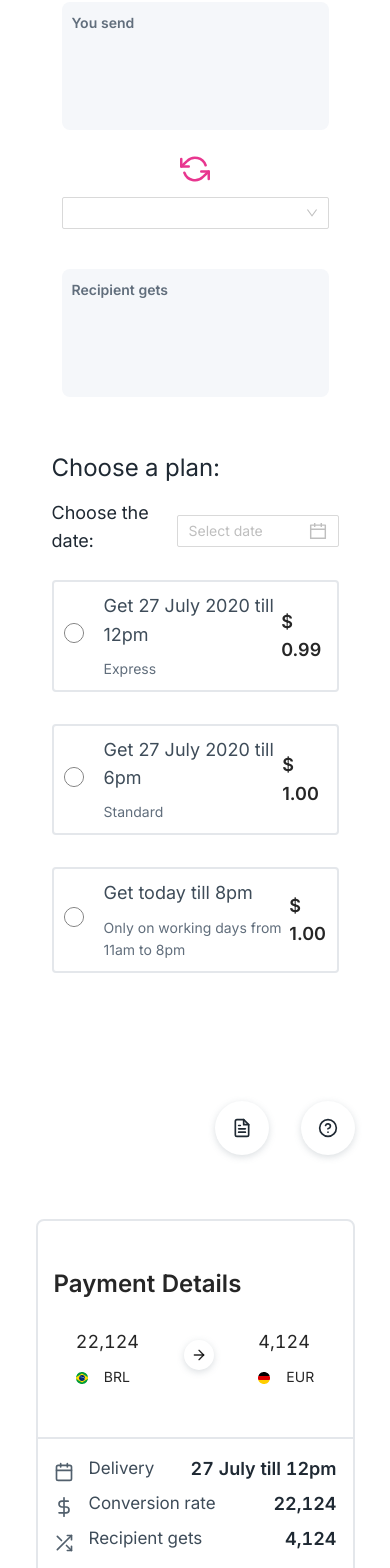
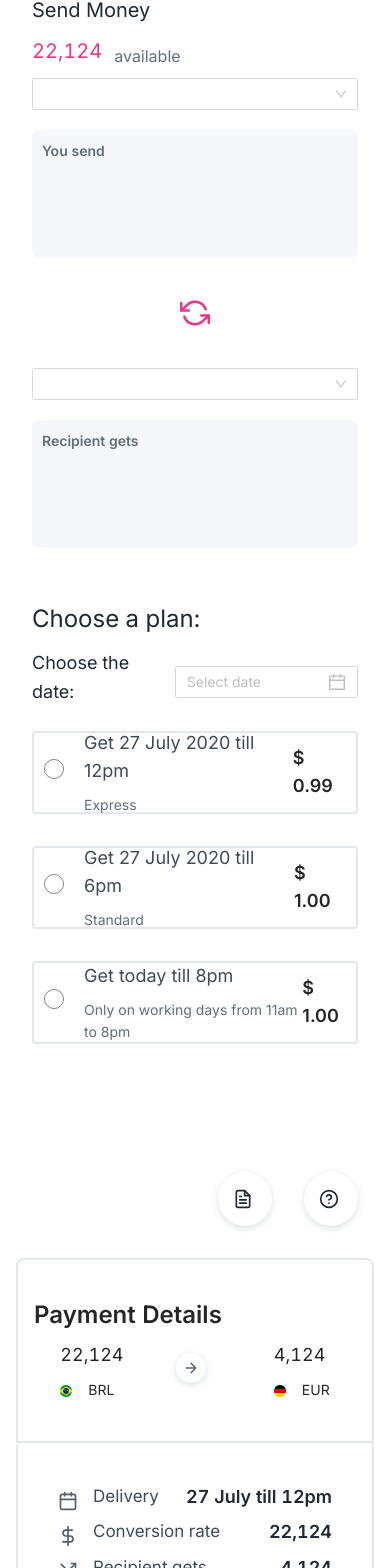
Before and after one commit to Jose-Caldas/Money-Transfer-App, a React (Create React App) app: page / in a window 390 px wide. Shown: the part 297-1865 px from the top of the page. Built offline with nearby package versions, Linux system fonts and the light colour scheme.

Commit message:
adjust responsive

```diff
--- a/src/App.js
+++ b/src/App.js
@@ -2,14 +2,14 @@ import Aside from "./components/aside";
 import Main from "./components/main/Main";
 import SideMenu from "./Menus/sideMenu";
 import GlobalStyles from "./GlobalStyles";
-import Menu from "./Menus/MenuMobile/Menu";
-import MenuTop from "./Menus/MenuTop/MenuTop";
+import Menu from "./Menus/mobileMenu/MobileMenu";
+import MenuTop from "./Menus/TopMenu/MenuTop";
 
 function App() {
   return (
     <div className="App" id="app">
       <Menu />
-      <MenuTop></MenuTop>
+      <MenuTop />
       <SideMenu />
       <Main />
       <Aside />
--- a/src/GlobalStyles.jsx
+++ b/src/GlobalStyles.jsx
@@ -19,15 +19,16 @@ export default createGlobalStyle`
 }
 
 *{
-    margin: 0;
+  margin: 0;
   padding: 0;
   box-sizing: border-box;
   font-family: 'Inter', sans-serif;
 }
 
+
 .App{
   display:flex;
-  width:90%;
+  width:100%;
   max-width:1440px;
   max-height: 1024px;
   background: #fff;
@@ -35,11 +36,20 @@ export default createGlobalStyle`
   margin:0 auto;
   flex:1 1 0;
 
+  h1{
+  margin:none;
+}
+
 
 
 }
 
 /* ==================================responsive============================ */
+
+@media(max-width:1280px){
+  padding: 3rem 1rem 0 1rem;
+  }
+
 
 @media(max-width:1024px){
 .App{
@@ -54,27 +64,23 @@ export default createGlobalStyle`
 }
 }
 
-.refresh{
-  display: flex;
-    align-items: flex-end;
-    padding-bottom:50px;
-  color:var(--pink200);
-  font-size:30px;
-}
+
 
 ul,
 li {
   list-style: none;
+  cursor:pointer;
 }
 input {
   outline: none;
+  background:none
 }
 
 button {
   border: none;
   outline: none;
   cursor: pointer;
-  /* background: none; */
+
 
 
 
--- a/src/Menus/MenuTop/styles.jsx
+++ b/src/Menus/TopMenu/styles.jsx
@@ -5,11 +5,14 @@ export const Wrapper = styled.div`
 
   visibility: hidden;
 
+  margin: 0 auto;
+
   ul {
+    background: #446677;
     width: 100%;
 
     position: fixed;
-    top: 30px;
+    top: 0;
     left: 0;
 
     z-index: 10;
@@ -17,19 +20,20 @@ export const Wrapper = styled.div`
     display: flex;
     align-items: center;
     justify-content: center;
+    color: #fff;
   }
 
   li {
     display: flex;
     flex-direction: column;
     align-items: center;
-
+    color: #fff;
     padding: 20px;
   }
 
   li h1 {
     font-size: 16px;
-    color: var(--title);
+    color: #fff;
   }
 
   @media (max-width: 1024px) {
@@ -48,5 +52,6 @@ export const Profile = styled.div`
   .info {
     display: flex;
     flex-direction: column;
+    align-items: center;
   }
 `;
--- a/src/Menus/MenuMobile/Menu.jsx
+++ b/src/Menus/mobileMenu/MobileMenu.jsx
@@ -10,7 +10,7 @@ import {
 } from "react-icons/fi";
 import { Wrapper } from "./styles";
 
-function Menu() {
+function MobileMenu() {
   return (
     <Wrapper>
       <input type="checkbox" name="" id="menu-hamburguer" />
@@ -67,4 +67,4 @@ function Menu() {
   );
 }
 
-export default Menu;
+export default MobileMenu;
--- a/src/components/aside/styles.jsx
+++ b/src/components/aside/styles.jsx
@@ -1,21 +1,16 @@
 import styled from "styled-components";
 
 export const Container = styled.div`
-  max-width: 381px;
-  @media (min-width: 1015px) {
   width: 100%;
-    padding: none;
-
-    h1 {
-      text-align: center;
-    }
-  }
+  margin: 0 auto;
+  height: 80%;
 
   background-color: #fff;
 
   header {
     display: flex;
     justify-content: flex-end;
+    padding: 0 1rem;
   }
 
   header button {
@@ -43,25 +38,32 @@ export const Container = styled.div`
     line-height: 29px;
   }
 
+  .aside-container {
+    display: grid;
+    grid-template-columns: 1fr 1fr;
+    grid-column-gap: 40px;
+    width: 100%;
+    height: 100%;
+    margin: 2rem 0;
+    /* padding: 0 1rem; */
+  }
+
   .info {
+    height: 300px;
     display: flex;
     flex-direction: column;
     justify-content: space-between;
     height: 350px;
     border: 2px solid #e4e7eb;
-    border-top: none;
+    /* border-top: none; */
     padding: 1rem;
-  }
-
-  @media (min-width: 1015px) {
-    .info {
-      padding: 40px;
-    }
+    border-radius: 4px;
   }
 
   .info-content {
     display: flex;
     justify-content: space-between;
+  }
 
   svg {
     color: #52606d;
@@ -74,7 +76,6 @@ export const Container = styled.div`
     font-size: 17px;
     color: #3e4c59;
     font-weight: 400;
-    }
   }
 
   .content {
@@ -121,13 +122,29 @@ export const Container = styled.div`
     }
   }
 
-  /* .aside-container {
-      background: yellow;
-
-      display: flex;
-      align-items: center;
-      justify-content: space-between;
-    } */
+  @media (min-width: 1015px) {
+    max-width: 400px;
+    .aside-container {
+      grid-template-columns: 1fr;
+      grid-column-gap: none;
+      margin-bottom: 0;
+    }
+    .info {
+      padding: 40px;
+      border-top: none;
+    }
+  }
+  @media (max-width: 890px) {
+    .aside-container {
+      grid-template-columns: 1fr;
+      grid-column-gap: none;
+      margin-bottom: 0;
+    }
+    .info {
+      padding: 40px;
+      border-top: none;
+    }
+  }
 `;
 
 export const Wrapper = styled.div`
@@ -140,8 +157,8 @@ export const Wrapper = styled.div`
   display: flex;
   flex-direction: column;
   justify-content: space-around;
-  height: 220px;
-  margin-top: 4rem;
+  /* height: 300px; */
+  /* margin-top: 4rem; */
   padding: 2.5rem 1rem;
   border-top-right-radius: 8px;
   border-top-left-radius: 8px;
--- a/src/components/currency/currency.jsx
+++ b/src/components/currency/currency.jsx
@@ -8,7 +8,9 @@ import { SelectContainer } from "./styled";
 import styled from "styled-components";
 
 const { Option } = Select;
-const StyledSelect = styled(Select)``;
+const StyledSelect = styled(Select)`
+  width: 100%;
+`;
 
 function Currency() {
   const [currencies] = useState(currenciesMock.currencies);
@@ -42,13 +44,11 @@ function Currency() {
             <input type="number"></input>
           </div>
         </div>
-        <div>
-          <button>
-            <FiRefreshCcw />
-          </button>
-        </div>
+        <button className="refresh">
+          <FiRefreshCcw />
+        </button>
         <div className="select">
-          <Select>
+          <StyledSelect>
             {currencies.map((currencies) => (
               <Option
                 style={{
@@ -67,7 +67,7 @@ function Currency() {
                 {currencies.label}
               </Option>
             ))}
-          </Select>
+          </StyledSelect>
           <div class="transfer-content">
             <small>Recipient gets</small>
             <input type="number"></input>
--- a/src/components/currency/styled.jsx
+++ b/src/components/currency/styled.jsx
@@ -4,16 +4,20 @@ export const CurrancyContainer = styled.div`
   display: flex;
   flex-direction: column;
   justify-content: space-between;
+  background: none;
 `;
 
 export const SelectContainer = styled.div`
+  flex: 1 1 0;
+
   .select {
+    width: 100%;
     justify-content: space-between;
     outline: none;
     border-radius: 10px;
   }
-  .select > div {
-    width: 267px;
+
+
 
     margin-bottom: 20px;
   }
@@ -35,11 +39,13 @@ export const SelectContainer = styled.div`
     display: flex;
     align-items: center;
     justify-content: space-between;
+    width: 100%;
   }
 
   .transfer-content {
     background-color: #f5f7fa;
-    max-width: 267px;
+
+    width: 100%;
     height: 128px;
     border: none;
     font-size: 30px;
@@ -49,19 +55,31 @@ export const SelectContainer = styled.div`
     border-radius: 8px;
     padding: 10px;
     margin-top: 20px;
+
   }
 
-  .transfer button {
-    background-color: transparent;
+  .refresh {
     font-size: 30px;
+
+    background: transparent;
+    margin: 30px 30px;
+    display: flex;
+    align-items: center;
+    justify-content: center;
+    width: 50px;
+    height: 50px;
+  }
+
+  .refresh svg {
     color: var(--pink200);
   }
 
   .transfer input {
-    width: 80%;
-    height: 80%;
+    width: 100%;
+    height: 100%;
     border: none;
-    background-color: #f5f7fa;
+    text-align:center;
+
   }
 
   small {
@@ -80,12 +98,6 @@ export const SelectContainer = styled.div`
     .transfer-content {
       width: 100%;
     }
-    .select > div {
-      justify-content: center;
-    }
-    .transfer {
-      align-items: center;
-      /* justify-content: space-between; */
-    }
-  }
+
+
 `;
--- a/src/components/main/Main.jsx
+++ b/src/components/main/Main.jsx
@@ -6,11 +6,19 @@ import { DatePicker } from "antd";
 import Currency from "../currency/currency";
 import { CurrancyContainer } from "../currency/styled";
 import Plans from "../plans/Plans";
+import image from "../../assets/avatar.png";
 
 function Main() {
   return (
     <Container>
       <header>
+        <div className="profile">
+          <img src={image} alt="" srcset="" />
+          <div className="info">
+            <strong>José Caldas</strong>
+            <small>2312T45B</small>
+          </div>
+        </div>
         <h1>Send Money</h1>
         <div class="header-content">
           <h2>22,124</h2>
--- a/src/components/main/styles.jsx
+++ b/src/components/main/styles.jsx
@@ -7,11 +7,52 @@ export const Container = styled.div`
   background: #fff;
   justify-content: space-between;
 
+  .profile {
+    display: flex;
+    align-items: center;
+    position: relative;
+    display: none;
+  }
+
+  header img {
+    width: 60px;
+    height: 60px;
+    left: 0;
+    top: 20px;
+    position: absolute;
+  }
+
+  header .info {
+    display: flex;
+    flex-direction: column;
+    padding-left: 90px;
+  }
+
+  header .info strong {
+    font-size: 22px;
+    font-weight: 600;
+    color: var(--title);
+    margin: 19px 0 13px 0;
+  }
+
+  header .info small {
+    font-size: 16px;
+    color: var(--subTitle);
+    margin-bottom: 56px;
+  }
+
   @media (max-width: 1024px) {
     padding: 1rem;
     margin: 5rem 0;
+    margin: 5rem auto;
 
     header {
+    }
+  }
+
+  @media (max-width: 890px) {
+    .profile {
+      display: block;
     }
   }
 
--- a/src/components/plans/styled.jsx
+++ b/src/components/plans/styled.jsx
@@ -2,6 +2,7 @@ import styled from "styled-components";
 
 export const Button = styled.button`
   width: 100%;
+  height: 83px;
   display: flex;
   align-items: center;
 
```
Also changed, not shown: src/Menus/TopMenu/MenuTop.jsx (renamed from src/Menus/MenuTop/MenuTop.jsx), src/Menus/mobileMenu/styles.jsx (renamed from src/Menus/MenuMobile/styles.jsx). Lines whose indentation alone changed are shown as unchanged.
